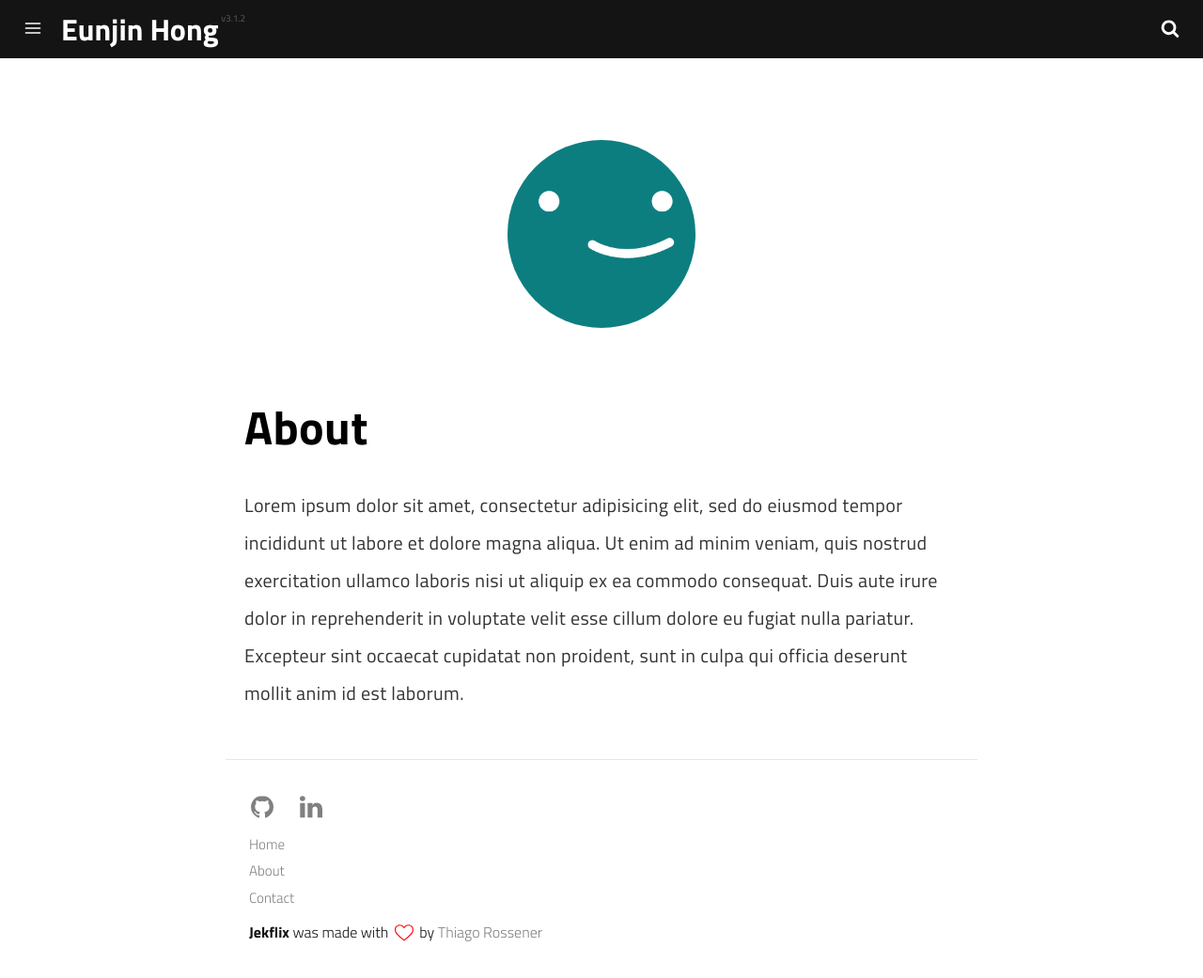
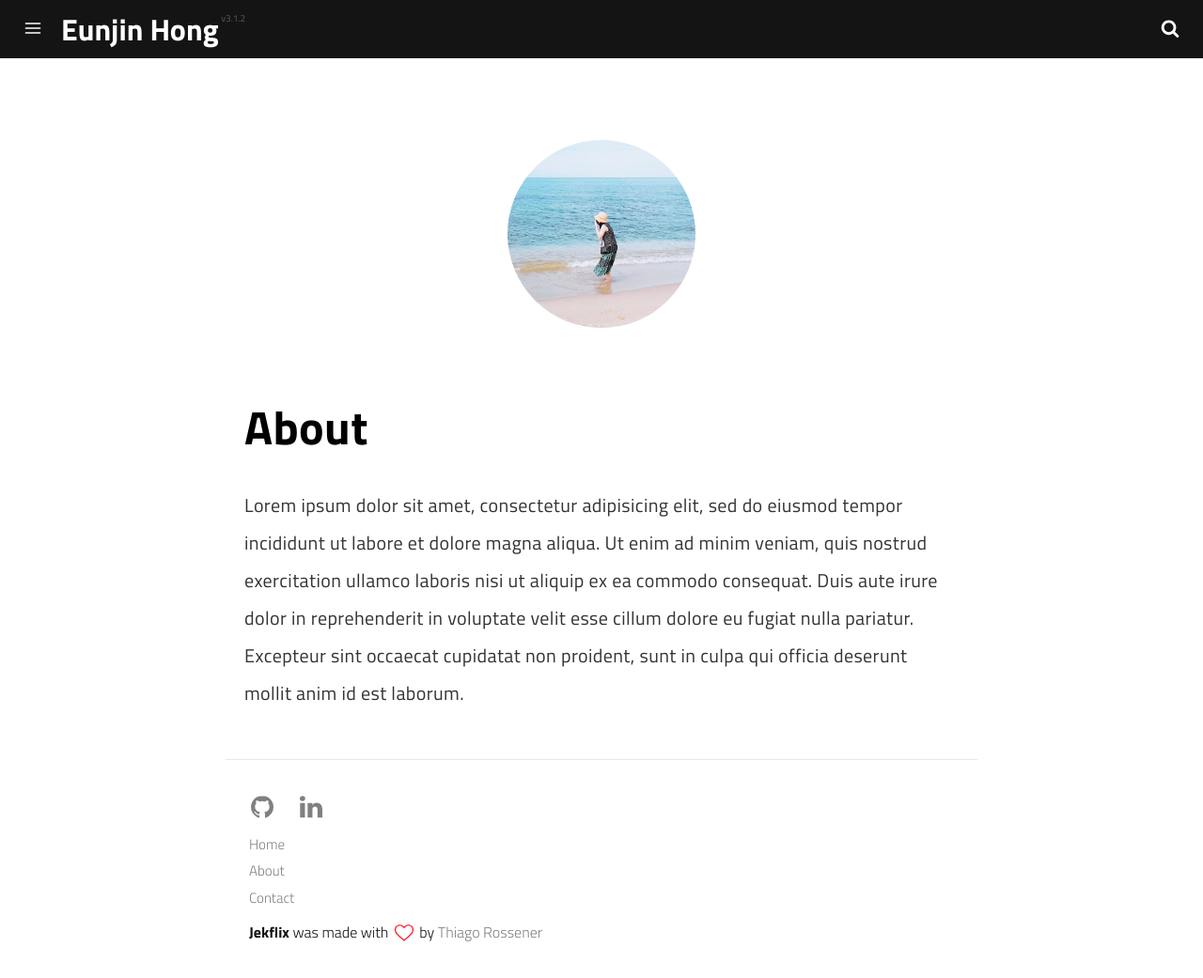
Before and after one commit to helloeunjinhong/helloeunjinhong.github.io, a Jekyll site: the page built from pages/about.md, in a window 1280 px wide and 1041 px high. Shown: the whole window at 94% size. Built offline with Jekyll 4.4.1, drawn with Linux system fonts in a browser that asks for light colours; a script that is not in the unit is left out.

Commit message:
Update about.md

```diff
--- a/pages/about.md
+++ b/pages/about.md
@@ -7,7 +7,7 @@
 permalink: /about/
 ---
 
-<img class="img-rounded" src="/assets/img/uploads/profile.png" alt="Thiago Rossener" width="200">
+<img class="img-rounded" src="/assets/img/uploads/profile.jpg" alt="Eunjin Hong" width="200">
 
 # About
 
```
